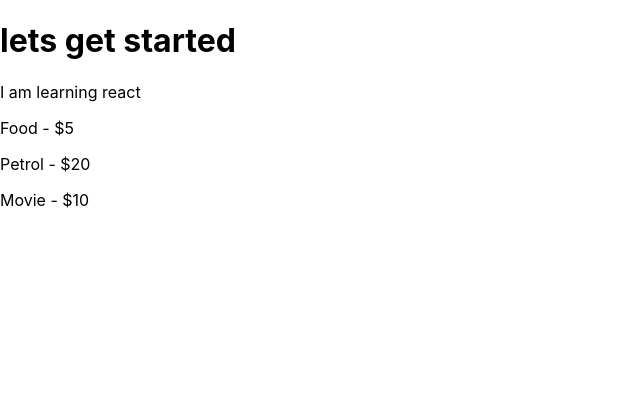
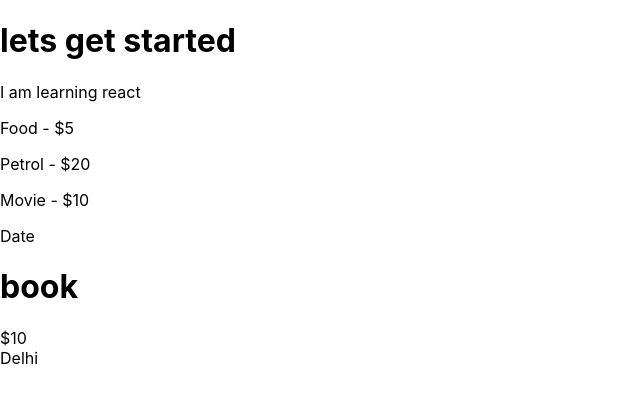
Before and after one commit to Kuldeep2804Yadav/ExpenseTracker, a React (Create React App) app: page / in a window 1280 px wide. Shown: the top 402 px of the page, without its empty margins (0-640 px from the left). Built offline with nearby package versions, Linux system fonts and the light colour scheme.

Commit message:
Added new Expanse

```diff
--- a/src/components/ExpenseItem.js
+++ b/src/components/ExpenseItem.js
@@ -3,6 +3,12 @@
         <p>Food - $5</p>
         <p>Petrol - $20</p>
         <p>Movie - $10</p>
+        <div>Date</div>
+        <div>
+            <h1>book</h1>
+            <div>$10</div>
+            <div>Delhi</div>
+        </div>
     </div>
 }
 
```
